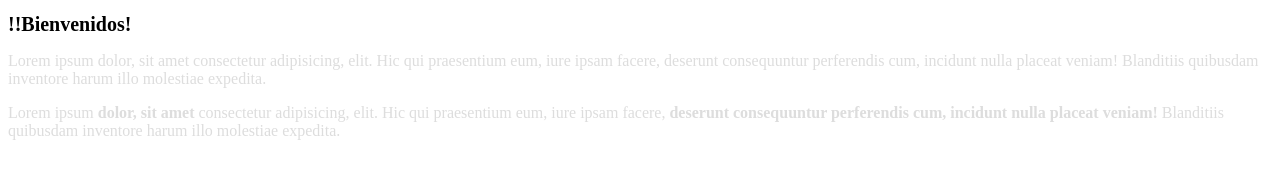
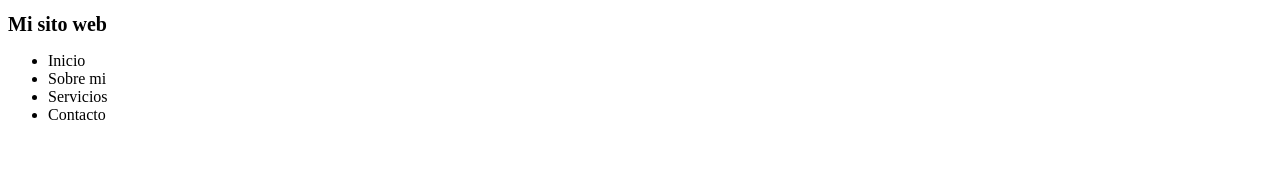
Before and after one commit to Rodry0007/miweb, a plain HTML site: page index.html in a window 1280 px wide. Drawn offline with Linux system fonts and the light colour scheme.

Commit message:
Agregando estructura del encabezado

```diff
--- a/index.html
+++ b/index.html
@@ -7,13 +7,17 @@
 	<link rel="stylesheet" href="css/main.css">
 </head>
 <body>
-
-	<h1>!!Bienvenidos!</h1>
-
-	<p>Lorem ipsum dolor, sit amet consectetur adipisicing, elit. Hic qui praesentium eum, iure ipsam facere, deserunt consequuntur perferendis cum, incidunt nulla placeat veniam! Blanditiis quibusdam inventore harum illo molestiae expedita.</p>
-
-	<p>Lorem ipsum <strong>dolor, sit amet</strong> consectetur adipisicing, elit. Hic qui praesentium eum, iure ipsam facere, <strong>deserunt consequuntur perferendis cum, incidunt nulla placeat veniam! </strong> Blanditiis quibusdam inventore harum illo molestiae expedita.</p>
-
+	<div class="container">
+		<header>
+			<h1 class="logo">Mi sito web</h1>
+			<ul>
+				<li>Inicio</li>
+				<li>Sobre mi</li>
+				<li>Servicios</li>
+				<li>Contacto</li>
+			</ul>
+		</header>
+	</div>
 
 </body>
 </html>
```
